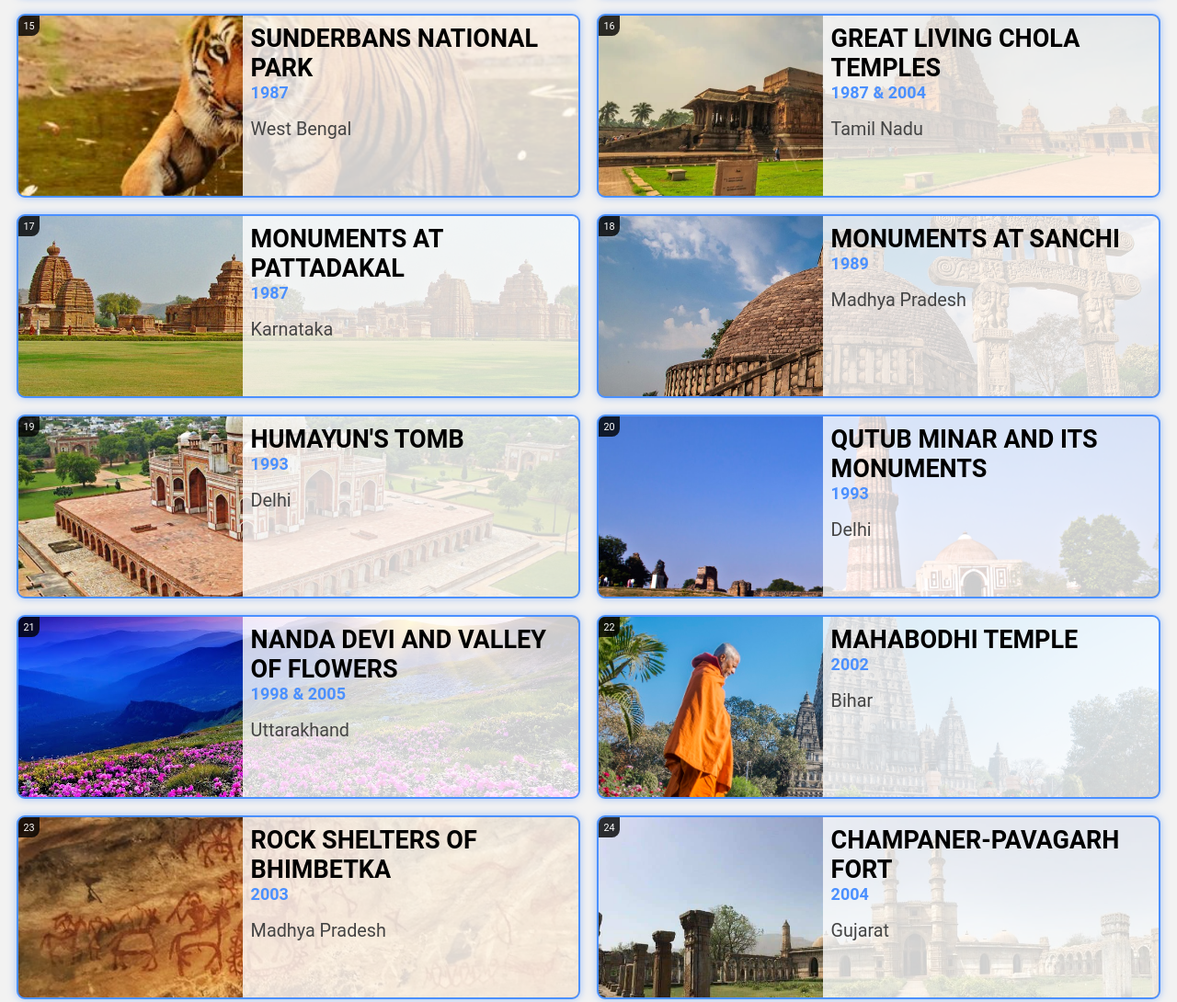
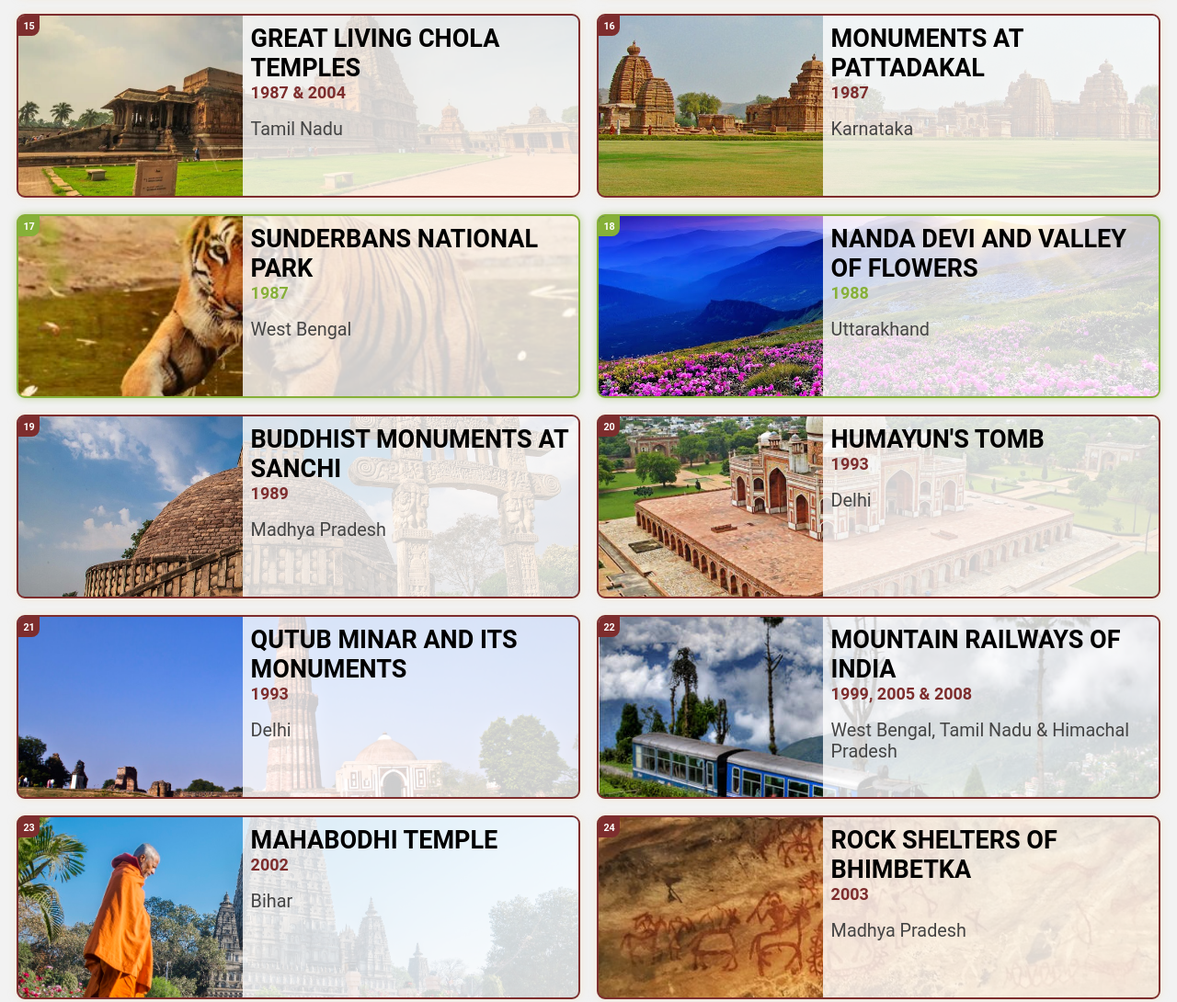
Before and after one commit to Anubhav-kaushik/world-heritage-sites-in-India, a plain HTML site: page index.html in a window 1280 px wide. Shown: the part 1689-2779 px from the top of the page at 92% size. Drawn offline with Linux system fonts and the light colour scheme.

Commit message:
updated the data and add category also

```diff
--- a/css/style.css
+++ b/css/style.css
@@ -42,9 +42,9 @@ header {
     min-height: 200px;
     margin: auto;
     background-color: #fff;
-    border: 2px solid rgb(75, 144, 255);
+    border: 2px solid var(--card-border-color, rgb(75, 144, 255));
     border-radius: 0.5em;
-    box-shadow: 0 0 0.5em 0 rgba(75, 144, 255, 0.5);
+    box-shadow: 0 0 0.5em 0 var(--card-shadow-color, rgba(75, 144, 255, 0.5));
     display: flex;
     justify-content: flex-start;
     overflow: hidden;
@@ -55,16 +55,47 @@ header {
     cursor: pointer;
 }
 
+.site-info-card[data-category="cultural"] {
+    --card-border-color: rgb(125, 45, 45);
+    --card-shadow-color: rgba(245, 222, 179, 0.5);
+    --card-numbering-background: rgb(125, 45, 45);
+    --card-numbering-color: white;
+    --card-info-background: rgba(255, 255, 255, 0.8);
+    --card-info-state: #444;
+    --card-info-year: rgb(125, 45, 45);
+}
+
+.site-info-card[data-category="natural"] {
+    --card-border-color: rgb(134, 176, 56);
+    --card-shadow-color: rgba(134, 176, 56, 0.5);
+    --card-numbering-background: rgb(134, 176, 56);
+    --card-numbering-color: white;
+    --card-info-background: rgba(255, 255, 255, 0.8);
+    --card-info-state: #444;
+    --card-info-year: rgb(134, 176, 56);
+}
+
+.site-info-card[data-category="mixed"] {
+    --card-border-color: rgb(75, 144, 255);
+    --card-shadow-color: rgba(75, 144, 255, 0.5);
+    --card-numbering-background: rgb(75, 144, 255);
+    --card-numbering-color: white;
+    --card-info-background: rgba(255, 255, 255, 0.8);
+    --card-info-state: #444;
+    --card-info-year: rgb(75, 144, 255);
+}
+
 .site-info-card .numbering {
     position: absolute;
     top: 0;
     left: 0;
     min-width: 2em;
     min-height: 1em;
-    background-color: rgba(0, 0, 0, 0.8);
+    background-color: var(--card-numbering-background, rgba(0, 0, 0, 0.8));
     padding: 0.5em 0.5em 0.3em 0.5em;
-    color: white;
+    color: var(--card-numbering-color, white);
     font-size: 0.6em;
+    font-weight: bold;
     text-align: right;
     border-bottom-right-radius: 0.8em;
 }
@@ -83,7 +114,7 @@ header {
 
 .site-info-card .site-info {
     padding: 0.5em 0.5em;
-    background-color: rgba(255, 255, 255, 0.8);
+    background-color: var(--card-info-background, rgba(255, 255, 255, 0.8));
     /* flex: 1 1 auto; */
     width: fit-content;
     width: min(400px, 60%);
@@ -96,12 +127,12 @@ header {
 }
 
 .site-info-card .site-info .year-of-recognition {
-    color: rgb(75, 144, 255);
+    color: var(--card-info-year, rgb(75, 144, 255));
     margin-bottom: 1em;
     font-weight: bold;
 }
 
 .site-info-card .site-info .state {
-    color: #444;
+    color: var(--card-info-state, #444);
     font-size: 1.1em;
 }
--- a/js/action.js
+++ b/js/action.js
@@ -1,10 +1,11 @@
-function createInfoCard(numbering, title, year, state, imageUrl, wikiUrl) {
+function createInfoCard(numbering, title, year, state, imageUrl, unescoUrl, category) {
     const infoCard = document.createElement('div');
     infoCard.classList.add('site-info-card');
+    infoCard.dataset.category = category;
     infoCard.id = `info-card-${numbering}`;
     infoCard.style.backgroundImage = `url(images/${imageUrl})`;
     infoCard.addEventListener('click', function () {
-        window.open(wikiUrl, '_blank');
+        window.open(unescoUrl, '_blank');
     });
 
     const imageContainer = document.createElement('div');
@@ -50,7 +51,7 @@ function createInfoCards(data, containerSelector) {
     const container = document.querySelector(containerSelector);
     container.innerHTML = '';
     for (let i in data) {
-        const infoCard = createInfoCard(i, data[i].name, data[i].yor, data[i].state, data[i].image, data[i].wiki);
+        const infoCard = createInfoCard(i, data[i].name, data[i].yor, data[i].state, data[i].image, data[i].unescoUrl, data[i].category);
         addCardToDom(infoCard, containerSelector);
     }
 }
--- a/js/data.js
+++ b/js/data.js
@@ -1,282 +1,324 @@
+const unescoBaseUrl = 'https://whc.unesco.org/en/list'
+
 const heritageData = {
     1: {
         name: "Agra fort",
         yor: "1983",
         state: "Uttar Pradesh",
         image: "agra-fort.jpg",
-        wiki: "https://en.wikipedia.org/wiki/Agra_Fort"
+        unescoUrl: `${unescoBaseUrl}/251`,
+        category: "cultural"
     },
     2: {
         name: "Ajanta Caves",
         yor: "1983",
         state: "Maharashtra",
         image: "ajanta-caves.jpg",
-        wiki: "https://en.wikipedia.org/wiki/Ajanta_Caves"
+        unescoUrl: `${unescoBaseUrl}/242`,
+        category: "cultural"
     },
     3: {
         name: "Ellora caves",
         yor: "1983",
         state: "Maharashtra",
         image: "ellora-caves.jpg",
-        wiki: "https://en.wikipedia.org/wiki/Ellora_Caves"
+        unescoUrl: `${unescoBaseUrl}/243`,
+        category: "cultural"
     },
     4: {
         name: "Taj Mahal",
         yor: "1983",
         state: "Uttar Pradesh",
         image: "taj-mahal.jpg",
-        wiki: "https://en.wikipedia.org/wiki/Taj_Mahal"
+        unescoUrl: `${unescoBaseUrl}/252`,
+        category: "cultural"
     },
     5: {
         name: "Monuments at Mahabalipuram",
         yor: "1984",
         state: "Tamil Nadu",
         image: "mahabalipuram.jpg",
-        wiki: "https://en.wikipedia.org/wiki/Group_of_Monuments_at_Mahabalipuram"
+        unescoUrl: `${unescoBaseUrl}/249`,
+        category: "cultural"
     },
     6: {
         name: "Sun temple",
         yor: "1984",
         state: "Odisha",
         image: "sun-temple.jpg",
-        wiki: "https://en.wikipedia.org/wiki/Konark_Sun_Temple"
+        unescoUrl: `${unescoBaseUrl}/246`,
+        category: "cultural"
     },
     7: {
         name: "Kaziranga National Park",
         yor: "1985",
         state: "Assam",
         image: "kaziranga-national-park.jpg",
-        wiki: "https://en.wikipedia.org/wiki/Kaziranga_National_Park"
+        unescoUrl: `${unescoBaseUrl}/337`,
+        category: "natural"
     },
     8: {
         name: "Keoladeo National Park",
         yor: "1985",
         state: "Rajasthan",
         image: "keoladeo-national-park.jpg",
-        wiki: "https://en.wikipedia.org/wiki/Keoladeo_National_Park"
+        unescoUrl: `${unescoBaseUrl}/340`,
+        category: "natural"
     },
     9: {
         name: "Manas National Park",
         yor: "1985",
         state: "Assam",
         image: "manas-wildlife-sanctuary.jpg",
-        wiki: "https://en.wikipedia.org/wiki/Manas_National_Park"
+        unescoUrl: `${unescoBaseUrl}/338`,
+        category: "natural"
     },
     10: {
         name: "Churches and Convents of Goa",
         yor: "1986",
         state: "Goa",
         image: "churches-and-convents-of-goa.jpg",
-        wiki: "https://en.wikipedia.org/wiki/Churches_and_convents_of_Goa"
+        unescoUrl: `${unescoBaseUrl}/234`,
+        category: "cultural"
     },
     11: {
         name: "Fatehpur Sikri",
         yor: "1986",
         state: "Uttar Pradesh",
         image: "fatehpur-sikri.jpg",
-        wiki: "https://en.wikipedia.org/wiki/Fatehpur_Sikri"
+        unescoUrl: `${unescoBaseUrl}/255`,
+        category: "cultural"
     },
     12: {
         name: "Monuments at Hampi",
         yor: "1986",
         state: "Karnataka",
         image: "hampi.jpg",
-        wiki: "https://en.wikipedia.org/wiki/Hampi"
+        unescoUrl: `${unescoBaseUrl}/241`,
+        category: "cultural"
     },
     13: {
         name: "Khajuraho, Group of Temples",
         yor: "1986",
         state: "Madhya Pradesh",
         image: "khajuraho.jpg",
-        wiki: "https://en.wikipedia.org/wiki/Khajuraho_Group_of_Monuments"
+        unescoUrl: `${unescoBaseUrl}/240`,
+        category: "cultural"
     },
     14: {
         name: "Elephanta Caves",
         yor: "1987",
         state: "Maharashtra",
         image: "elephanta-caves.jpg",
-        wiki: "https://en.wikipedia.org/wiki/Elephanta_Caves"
+        unescoUrl: `${unescoBaseUrl}/244`,
+        category: "cultural"
     },
     15: {
+        name: "Great Living Chola Temples",
+        yor: "1987 & 2004",
+        state: "Tamil Nadu",
+        image: "chola-temples.jpg",
+        unescoUrl: `${unescoBaseUrl}/250`,
+        category: "cultural"
+    },
+    16: {
+        name: "Monuments at Pattadakal",
+        yor: "1987",
+        state: "Karnataka",
+        image: "pattadakal.jpg",
+        unescoUrl: `${unescoBaseUrl}/239`,
+        category: "cultural"
+    },
+    17: {
         name: "Sunderbans National Park",
         yor: "1987",
         state: "West Bengal",
         image: "sunderbans-national-park.jpg",
-        wiki: "https://en.wikipedia.org/wiki/Sundarbans_National_Park"
-    },
-    16: {
-        name: "Great Living Chola Temples",
-        yor: "1987 & 2004",
-        state: "Tamil Nadu",
-        image: "chola-temples.jpg",
-        wiki: "https://en.wikipedia.org/wiki/Great_Living_Chola_Temples"
-    },
-    17: {
-        name: "Monuments at Pattadakal",
-        yor: "1987",
-        state: "Karnataka",
-        image: "pattadakal.jpg",
-        wiki: "https://en.wikipedia.org/wiki/Pattadakal"
+        unescoUrl: `${unescoBaseUrl}/452`,
+        category: "natural"
     },
     18: {
-        name: "Monuments at Sanchi",
+        name: "Nanda Devi and Valley of Flowers",
+        yor: "1988",
+        state: "Uttarakhand",
+        image: "nanda-devi.jpg",
+        unescoUrl: `${unescoBaseUrl}/335`,
+        category: "natural"
+    },
+    19: {
+        name: "Buddhist Monuments at Sanchi",
         yor: "1989",
         state: "Madhya Pradesh",
         image: "sanchi.jpg",
-        wiki: "https://en.wikipedia.org/wiki/Sanchi"
+        unescoUrl: `${unescoBaseUrl}/524`,
+        category: "cultural"
     },
-    19: {
+    20: {
         name: "Humayun's Tomb",
         yor: "1993",
         state: "Delhi",
         image: "humayun-tomb.jpg",
-        wiki: "https://en.wikipedia.org/wiki/Humayun%27s_Tomb"
+        unescoUrl: `${unescoBaseUrl}/232`,
+        category: "cultural"
     },
-    20: {
+    21: {
         name: "Qutub Minar and its Monuments",
         yor: "1993",
         state: "Delhi",
         image: "qutub-minar.jpg",
-        wiki: "https://en.wikipedia.org/wiki/Qutb_Minar_complex"
-    },
-    21: {
-        name: "Nanda Devi and Valley of Flowers",
-        yor: "1998 & 2005",
-        state: "Uttarakhand",
-        image: "nanda-devi.jpg",
-        wiki: "https://en.wikipedia.org/wiki/Nanda_Devi_and_Valley_of_Flowers_National_Parks"
+        unescoUrl: `${unescoBaseUrl}/233`,
+        category: "cultural"
     },
     22: {
+        name: "Mountain Railways of India",
+        yor: "1999, 2005 & 2008",
+        state: "West Bengal, Tamil Nadu & Himachal Pradesh",
+        image: "mountain-railways-of-india.jpg",
+        unescoUrl: `${unescoBaseUrl}/944`,
+        category: "cultural"
+    },
+    23: {
         name: "Mahabodhi Temple",
         yor: "2002",
         state: "Bihar",
         image: "mahabodhi-temple.jpg",
-        wiki: "https://en.wikipedia.org/wiki/Mahabodhi_Temple"
+        unescoUrl: `${unescoBaseUrl}/1056`,
+        category: "cultural"
     },
-    23: {
+    24: {
         name: "Rock Shelters of Bhimbetka",
         yor: "2003",
         state: "Madhya Pradesh",
         image: "rock-shelters-of-bhimbetka.jpg",
-        wiki: "https://en.wikipedia.org/wiki/Bhimbetka_rock_shelters"
+        unescoUrl: `${unescoBaseUrl}/925`,
+        category: "cultural"
     },
-    24: {
+    25: {
         name: "Champaner-Pavagarh Fort",
         yor: "2004",
         state: "Gujarat",
         image: "champanerpavagarh-fort.jpg",
-        wiki: "https://en.wikipedia.org/wiki/Champaner-Pavagadh_Archaeological_Park"
+        unescoUrl: `${unescoBaseUrl}/1101`,
+        category: "cultural"
     },
-    25: {
+    26: {
         name: "Chhatrapati Shivaji Terminus",
         yor: "2004",
         state: "Maharashtra",
         image: "chhatrapati-shivaji-terminus.jpg",
-        wiki: "https://en.wikipedia.org/wiki/Chhatrapati_Shivaji_Terminus"
+        unescoUrl: `${unescoBaseUrl}/945`,
+        category: "cultural"
     },
-    26: {
+    27: {
         name: "Red Fort",
         yor: "2007",
         state: "Delhi",
         image: "red-fort.jpg",
-        wiki: "https://en.wikipedia.org/wiki/Red_Fort"
-    },
-    27: {
-        name: "Mountain Railways of India",
-        yor: "1999, 2005 & 2008",
-        state: "West Bengal, Tamil Nadu & Himachal Pradesh",
-        image: "mountain-railways-of-india.jpg",
-        wiki: "https://en.wikipedia.org/wiki/Mountain_railways_of_India"
+        unescoUrl: `${unescoBaseUrl}/231`,
+        category: "cultural"
     },
     28: {
         name: "The Jantar Mantar",
         yor: "2010",
         state: "Rajasthan",
         image: "the-jantar-mantar.jpg",
-        wiki: "https://en.wikipedia.org/wiki/Jantar_Mantar,_Jaipur"
+        unescoUrl: `${unescoBaseUrl}/1338`,
+        category: "cultural"
     },
     29: {
         name: "Western Ghats of India",
         yor: "2012",
-        state: "Karnataka, Tamil Nadu, Kerala & Maharashtra",
+        state: "Gujarat, Maharashtra, Goa, Karnataka, Kerala & Tamil Nadu",
         image: "western-ghats-of-india.jpg",
-        wiki: "https://en.wikipedia.org/wiki/Western_Ghats"
+        unescoUrl: `${unescoBaseUrl}/1342`,
+        category: "natural"
     },
     30: {
         name: "Hill Forts of Rajasthan",
         yor: "2013",
         state: "Rajasthan",
         image: "hill-forts-of-rajasthan.jpg",
-        wiki: "https://en.wikipedia.org/wiki/Hill_Forts_of_Rajasthan"
+        unescoUrl: `${unescoBaseUrl}/247`,
+        category: "cultural"
     },
     31: {
+        name: "Great Himalayan National Park",
+        yor: "2014",
+        state: "Himachal Pradesh",
+        image: "great-himalayan-national-park.jpg",
+        unescoUrl: `${unescoBaseUrl}/1406`,
+        category: "natural"
+    },
+    32: {
         name: "Rani ki Vav",
         yor: "2014",
         state: "Gujarat",
         image: "rani-ki-vav.jpg",
-        wiki: "https://en.wikipedia.org/wiki/Rani_ki_vav"
-    },
-    32: {
-        name: "Great Himalayan National Park",
-        yor: "2014",
-        state: "Himachal Pradesh",
-        image: "great-himalayan-national-park.jpg",
-        wiki: "https://en.wikipedia.org/wiki/Great_Himalayan_National_Park"
+        unescoUrl: `${unescoBaseUrl}/922`,
+        category: "cultural"
     },
     33: {
         name: "Nalanda Mahavihara",
         yor: "2016",
         state: "Bihar",
         image: "nalanda-mahavihara.jpg",
-        wiki: "https://en.wikipedia.org/wiki/Nalanda"
+        unescoUrl: `${unescoBaseUrl}/1502`,
+        category: "cultural"
     },
     34: {
+        name: "Khangchendzonga National Park",
+        yor: "2016",
+        state: "Sikkim",
+        image: "khangchendzonga-national-park.jpg",
+        unescoUrl: `${unescoBaseUrl}/1513`,
+        category: "mixed"
+    },
+    35: {
         name: "Chandigarh Capitol Complex",
         yor: "2016",
         state: "Chandigarh",
         image: "le-corbusier.jpg",
-        wiki: "https://en.wikipedia.org/wiki/Chandigarh_Capitol_Complex"
-    },
-    35: {
-        name: "Khangchendzonga National Park",
-        yor: "2016",
-        state: "Sikkim",
-        image: "khangchendzonga-national-park.jpg",
-        wiki: "https://en.wikipedia.org/wiki/Khangchendzonga_National_Park"
+        unescoUrl: `${unescoBaseUrl}/1321`,
+        category: "cultural"
     },
     36: {
         name: "Historic City of Ahmedabad",
         yor: "2017",
         state: "Gujarat",
         image: "ahmedabad.jpg",
-        wiki: "https://en.wikipedia.org/wiki/Historic_City_of_Ahmadabad"
+        unescoUrl: `${unescoBaseUrl}/1551`,
+        category: "cultural"
     },
     37: {
-        name: "Victorian and Eco Ensemble",
+        name: "Victorian and Eco Ensembles",
         yor: "2018",
         state: "Maharashtra",
         image: "victorian-and-eco-ensemble.jpg",
-        wiki: "https://www.indianculture.gov.in/node/2537400"
+        unescoUrl: `${unescoBaseUrl}/1480`,
+        category: "cultural"
     },
     38: {
         name: "Jaipur City",
         yor: "2019",
         state: "Rajasthan",
         image: "jaipur-city.jpg",
-        wiki: "https://en.wikipedia.org/wiki/Jaipur"
+        unescoUrl: `${unescoBaseUrl}/1605`,
+        category: "cultural"
     },
     39: {
-        name: "Kakatiya Rudrehwara",
-        yor: "2021",
-        state: "Telangana",
-        image: "kakatiya-rudrehwara.jpg",
-        wiki: "https://www.indianculture.gov.in/unesco/heritage-sites/kakatiya-rudreshwara-ramappa-temple-telangana"
-    },
-    40: {
         name: "Dholavira City",
         yor: "2021",
         state: "Gujarat",
         image: "dholavira-city.jpg",
-        wiki: "https://en.wikipedia.org/wiki/Dholavira"
-    }
+        unescoUrl: `${unescoBaseUrl}/1645`,
+        category: "cultural"
+    },
+    40: {
+        name: "Kakatiya Rudreshwara (Ramappa) Temple",
+        yor: "2021",
+        state: "Telangana",
+        image: "ramappa-temple.jpg",
+        unescoUrl: `${unescoBaseUrl}/1570`,
+        category: "cultural"
+    },
 }
```
Also changed, not shown: images/ramappa-temple.jpg (added).
